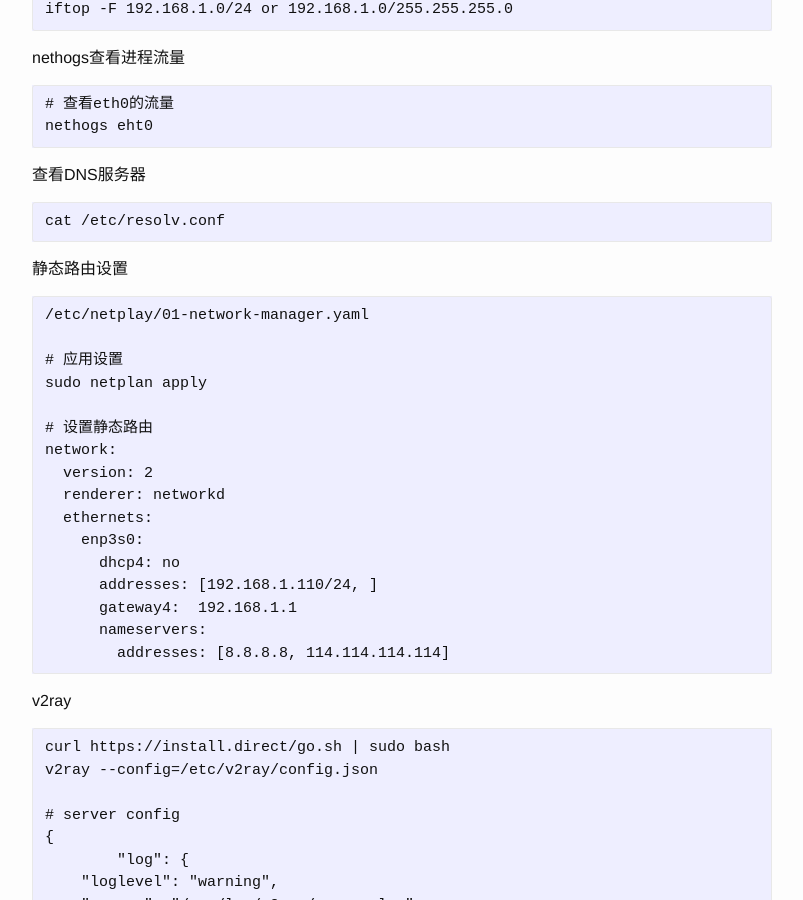
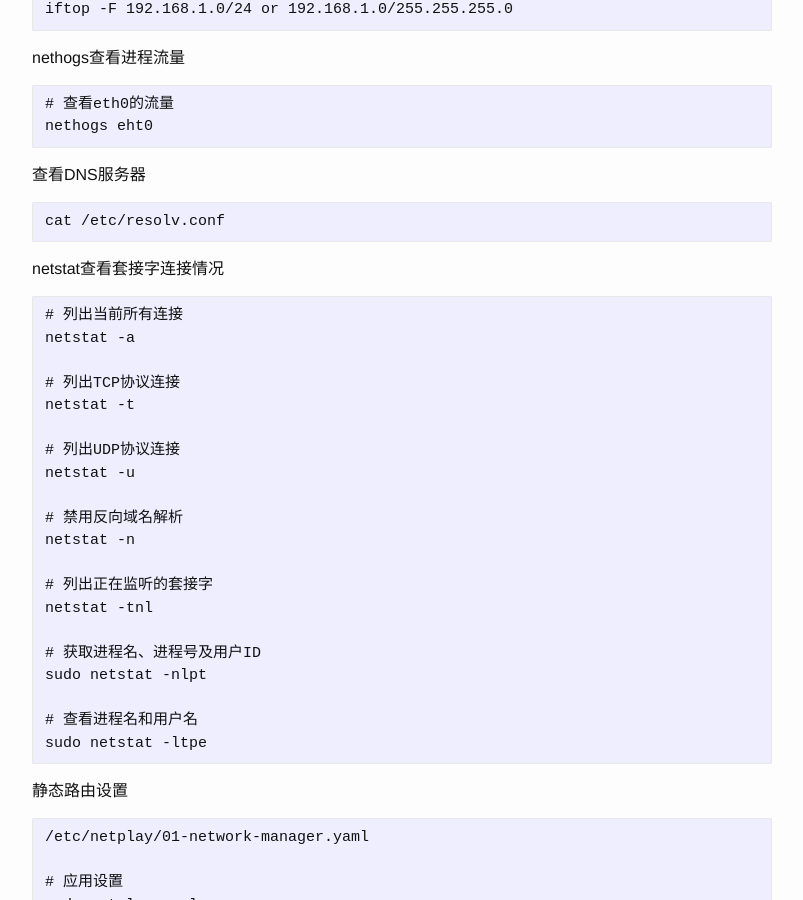
Before and after one commit to josephstalin117/josephstalin117.github.io, a Jekyll site: the page built from _posts/2019-5-28-networking.markdown, in a window 1280 px wide and 900 px high, scrolled down 2487 px. Shown: the whole window, without its empty margins (238-1041 px from the left). Built offline with Jekyll 4.4.1, drawn with Linux system fonts in a browser that asks for light colours.

Commit message:
add netstat

````diff
--- a/_posts/2019-5-28-networking.markdown
+++ b/_posts/2019-5-28-networking.markdown
@@ -124,6 +124,30 @@
 查看DNS服务器
 ```
 cat /etc/resolv.conf
+```
+
+netstat查看套接字连接情况
+```
+# 列出当前所有连接
+netstat -a
+
+# 列出TCP协议连接
+netstat -t
+
+# 列出UDP协议连接
+netstat -u
+
+# 禁用反向域名解析
+netstat -n
+
+# 列出正在监听的套接字
+netstat -tnl
+
+# 获取进程名、进程号及用户ID
+sudo netstat -nlpt
+
+# 查看进程名和用户名
+sudo netstat -ltpe
 ```
 
 静态路由设置
````
